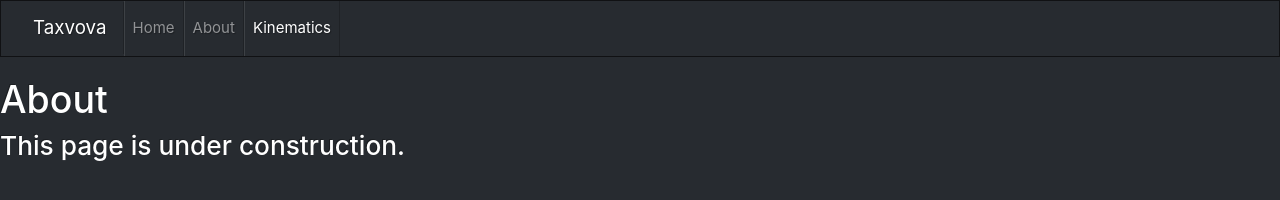
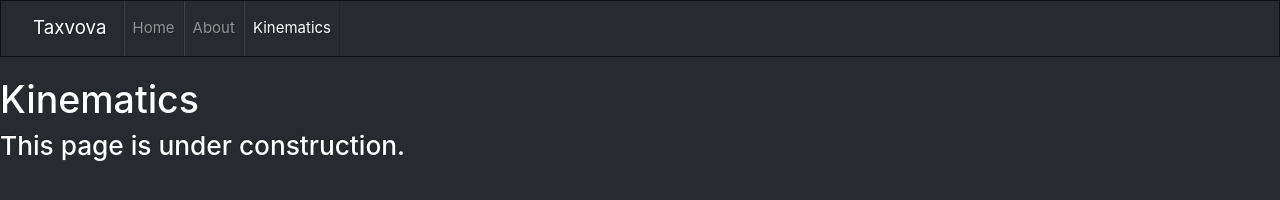
Before and after one commit to showalrm/taxvova, a plain HTML site: page kinematics.html in a window 1280 px wide. Drawn offline with nearby package versions, Linux system fonts and the light colour scheme.

Commit message:
Update kinematics.html

```diff
--- a/kinematics.html
+++ b/kinematics.html
@@ -46,7 +46,7 @@
         </div>
       </div>
     </nav>
-    <h1>About</h1>
+    <h1>Kinematics</h1>
     <h3>This page is under construction.</h3>
   </body>
 </html>
```
